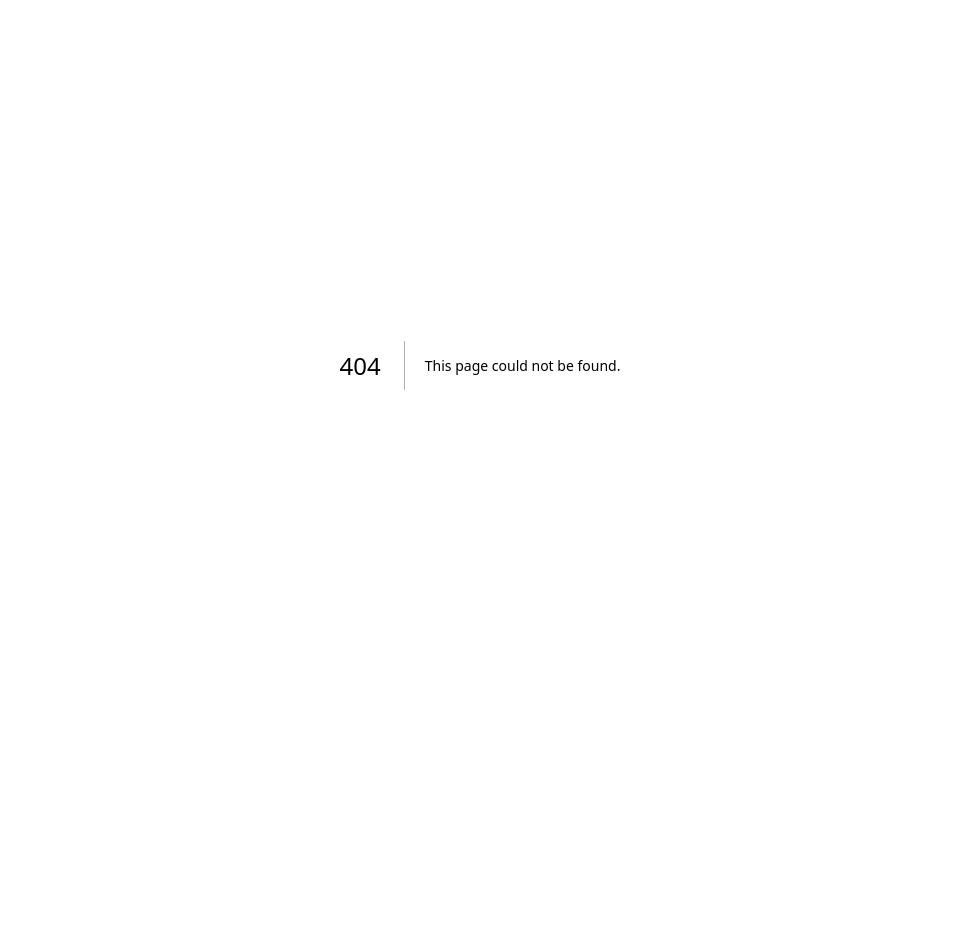
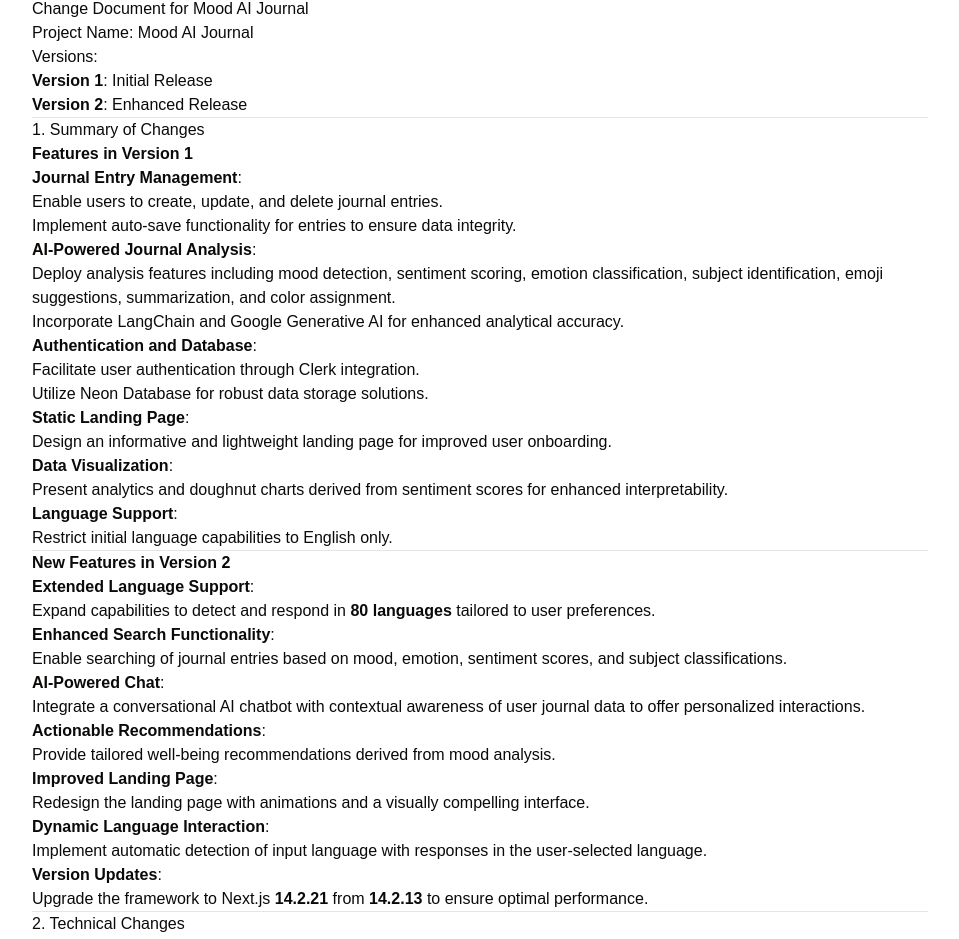
Before and after one commit to team-hsi/Mood-AI-Journal, a Next.js app: page /release/release-change in a window 1280 px wide. Before the commit this address had no page. Shown: the part 35-974 px from the top of the page, without its empty margins (160-1119 px from the left). Before the commit the page ends 800 px from the top, so only its background shows below. Built offline with nearby package versions, Linux system fonts and the light colour scheme.

Commit message:
doc: release v 2.0.0

```diff
--- /dev/null
+++ b/app/release/release-change/page.tsx
@@ -0,0 +1,144 @@
+import ReactMarkdown from 'react-markdown'
+
+const changeDocMarkdown = `
+
+# Change Document for Mood AI Journal
+
+## Project Name: Mood AI Journal
+
+### Versions:
+
+- **Version 1**: Initial Release
+- **Version 2**: Enhanced Release
+
+---
+
+## 1. Summary of Changes
+
+### **Features in Version 1**
+
+1. **Journal Entry Management**:
+   - Enable users to create, update, and delete journal entries.
+   - Implement auto-save functionality for entries to ensure data integrity.
+2. **AI-Powered Journal Analysis**:
+   - Deploy analysis features including mood detection, sentiment scoring, emotion classification, subject identification, emoji suggestions, summarization, and color assignment.
+   - Incorporate LangChain and Google Generative AI for enhanced analytical accuracy.
+3. **Authentication and Database**:
+   - Facilitate user authentication through Clerk integration.
+   - Utilize Neon Database for robust data storage solutions.
+4. **Static Landing Page**:
+   - Design an informative and lightweight landing page for improved user onboarding.
+5. **Data Visualization**:
+   - Present analytics and doughnut charts derived from sentiment scores for enhanced interpretability.
+6. **Language Support**:
+   - Restrict initial language capabilities to English only.
+
+---
+
+### **New Features in Version 2**
+
+1. **Extended Language Support**:
+
+   - Expand capabilities to detect and respond in **80 languages** tailored to user preferences.
+
+2. **Enhanced Search Functionality**:
+
+   - Enable searching of journal entries based on mood, emotion, sentiment scores, and subject classifications.
+
+3. **AI-Powered Chat**:
+
+   - Integrate a conversational AI chatbot with contextual awareness of user journal data to offer personalized interactions.
+
+4. **Actionable Recommendations**:
+
+   - Provide tailored well-being recommendations derived from mood analysis.
+
+5. **Improved Landing Page**:
+
+   - Redesign the landing page with animations and a visually compelling interface.
+
+6. **Dynamic Language Interaction**:
+
+   - Implement automatic detection of input language with responses in the user-selected language.
+
+7. **Version Updates**:
+   - Upgrade the framework to Next.js **14.2.21** from **14.2.13** to ensure optimal performance.
+
+---
+
+## 2. Technical Changes
+
+### **Infrastructure Updates**
+
+- **Prisma Schema Updates**:
+
+  - Revise schema models to accommodate multilingual functionalities.
+  - Add new fields to support recommendations and linguistic versatility.
+
+- **Database Migration**:
+  - Execute successful schema migrations reflecting enhanced data structures.
+
+### **APIs**
+
+- Augment API endpoints to facilitate advanced search queries and multilingual analytics.
+- Integrate language detection and response protocols within the AI analysis module.
+
+### **Frontend Enhancements**
+
+- Introduce animations on the landing page to elevate user engagement.
+- Refactor UI components to seamlessly integrate features like search filters and chatbot interfaces.
+
+---
+
+## 3. Benefits of Version 2
+
+1. **Global Accessibility**:
+
+   - Extend application reach through support for 80 languages, enhancing inclusivity.
+
+2. **Personalized Experience**:
+
+   - Leverage recommendations and chatbot functionality to deepen user engagement and provide actionable insights.
+
+3. **Data Utilization**:
+
+   - Optimize search capabilities to allow users to extract meaningful patterns and insights from journal entries.
+
+4. **Modern Design**:
+
+   - Deploy a visually appealing landing page to improve user retention and overall experience.
+
+5. **Future-Ready Framework**:
+   - Transition to the latest Next.js version to capitalize on performance and security improvements.
+
+---
+
+## 4. Next Steps
+
+1. **User Feedback**:
+
+   - Collect and analyze user feedback to identify and address potential areas for enhancement.
+
+2. **Performance Optimization**:
+
+   - Monitor and refine application performance, with particular focus on multilingual functionalities.
+
+3. **Documentation Update**:
+
+   - Revise user guides and tutorials to accurately reflect newly introduced features.
+
+4. **Marketing Launch**:
+   - Strategically announce the Version 2 release and its salient features through targeted social media and email campaigns.
+     `
+
+export default function ReleaseChanges() {
+  return (
+    <div className="min-h-screen bg-background p-8">
+      <div className="mx-auto max-w-4xl">
+        <ReactMarkdown className="prose prose-orange">
+          {changeDocMarkdown}
+        </ReactMarkdown>
+      </div>
+    </div>
+  )
+}
--- /dev/null
+++ b/app/release/whats-new/page.tsx
@@ -0,0 +1,93 @@
+import {
+  Globe,
+  Search,
+  MessageSquare,
+  Palette,
+  Languages,
+  Brain,
+  ArrowUpRight,
+} from 'lucide-react'
+import {
+  Card,
+  CardContent,
+  CardDescription,
+  CardHeader,
+  CardTitle,
+} from '@/components/ui/card'
+
+export default function WhatsNew() {
+  const features = [
+    {
+      icon: Globe,
+      title: '80+ Language Support',
+      description:
+        'Express yourself in your native language! Mood AI Journal now detects and responds in over 80 languages, ensuring a truly global experience.',
+    },
+    {
+      icon: Search,
+      title: 'Powerful Search',
+      description:
+        'Easily find your past entries! Search journal entries by mood, emotion, sentiment score, and subject.',
+    },
+    {
+      icon: MessageSquare,
+      title: 'AI-Powered Chat',
+      description:
+        'Meet your personal journal assistant! Chat with an AI that knows your entries and can offer personalized insights and interactions.',
+    },
+    {
+      icon: Palette,
+      title: 'Revamped Design',
+      description:
+        'Experience our new fancy landing page with animations for a visually stunning first impression.',
+    },
+    {
+      icon: Languages,
+      title: 'Dynamic Language Interaction',
+      description:
+        'Type in any of our supported 80+ languages, and Mood AI Journal responds in your preferred language—seamlessly!',
+    },
+    {
+      icon: Brain,
+      title: 'Actionable Insights',
+      description:
+        'Receive tailored recommendations based on your mood to help guide your day.',
+    },
+    {
+      icon: ArrowUpRight,
+      title: 'Next.js Upgrade',
+      description:
+        'Enjoy faster, more secure performance with the latest version of Next.js (v14.2.21).',
+    },
+  ]
+
+  return (
+    <div className="min-h-screen bg-background p-8">
+      <div className="mx-auto max-w-4xl">
+        <h1 className="mb-8 text-center text-5xl font-bold text-primary">
+          What's New in Mood AI Journal? 🚀
+        </h1>
+        <p className="mb-12 text-center text-xl text-muted-foreground">
+          Version 2 is here with groundbreaking updates to elevate your
+          journaling experience! Check out the highlights:
+        </p>
+
+        <div className="grid gap-8 md:grid-cols-2">
+          {features.map((feature, index) => (
+            <Card key={index} className="h-full">
+              <CardHeader>
+                <CardTitle className="flex items-center text-2xl text-primary">
+                  <feature.icon className="mr-2 h-6 w-6" />
+                  {feature.title}
+                </CardTitle>
+              </CardHeader>
+              <CardContent>
+                <CardDescription>{feature.description}</CardDescription>
+              </CardContent>
+            </Card>
+          ))}
+        </div>
+      </div>
+    </div>
+  )
+}
--- a/package.json
+++ b/package.json
@@ -40,6 +40,7 @@
     "react": "^18",
     "react-autosave": "^0.4.4",
     "react-dom": "^18",
+    "react-markdown": "^9.0.1",
     "react-resizable-panels": "^2.1.7",
     "recharts": "^2.14.1",
     "sonner": "^1.7.0",
```
Also changed, not shown: middleware.ts (+6 -1 lines), 2 other files (tests, documents, lock files or other folders).
